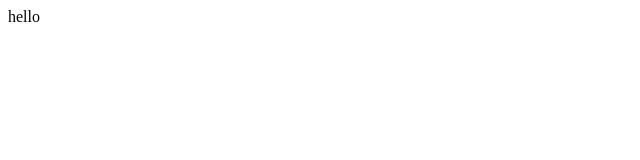
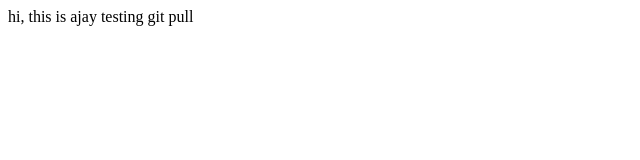
Before and after one commit to ajaysoni00/API-Development, a website: page views/home.html in a window 1280 px wide. Shown: the whole page, without its empty margins (0-640 px from the left). Drawn offline with Linux system fonts and the light colour scheme.

Commit message:
Update home.html

```diff
--- a/views/home.html
+++ b/views/home.html
@@ -6,6 +6,6 @@
     <title>Students-CRUD</title>
   </head>
   <body>
-    hello
+    hi, this is ajay testing git pull
   </body>
 </html>
```
